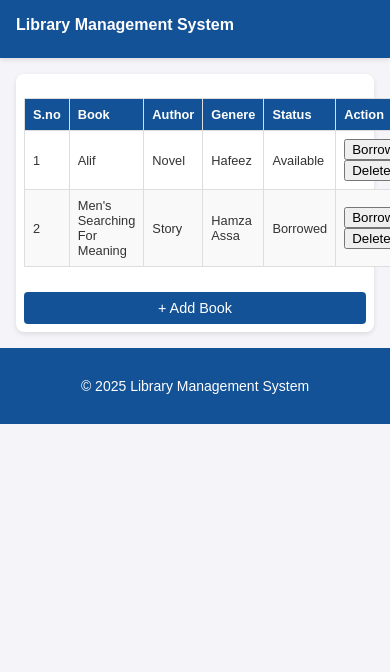
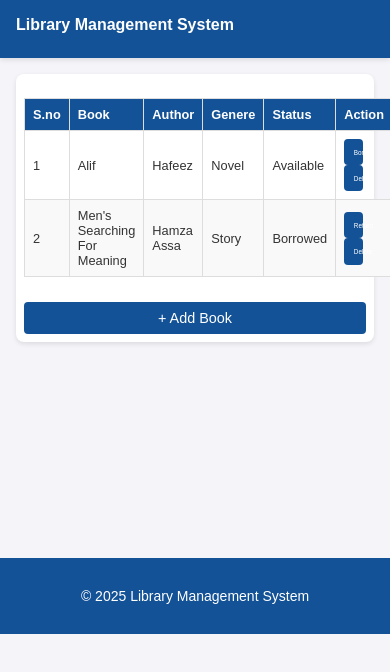
Before and after one commit to ullahhafeez321/Library_Management_System_React, a React (Create React App) app: page / in a window 390 px wide. Shown: the top 672 px of the page. Built offline with nearby package versions, Linux system fonts and the light colour scheme.

Commit message:
borrow functionallity maintained & minor changes

```diff
--- a/src/components/App.js
+++ b/src/components/App.js
@@ -8,21 +8,39 @@ export default function App() {
   const [book, setBook] = useState(initialBooks);
   const [showForm, setShowForm] = useState(false);
 
-  function handleShowForm(e) {
-    e.preventDefault();
+  function handleShowForm() {
     setShowForm((showForm) => !showForm);
   }
 
   function handleDeleteBook(id) {
-    setBook((book) => book.filter((book) => (book.id === id ? null : id)));
+    const alerts = window.confirm("Are you sure want to Delete the Book?");
+    if (!alerts) return;
+    setBook((book) => book.filter((book) => (book.id === id ? null : book)));
+  }
+
+  function handleBorrowBook(id) {
+    setBook((books) =>
+      books.map((book) =>
+        book.id === id
+          ? {
+              ...book,
+              status: book.status === "Available" ? "Borrowed" : "Available",
+            }
+          : book
+      )
+    );
   }
 
   return (
     <>
       <Navbar />
       <main className="container">
-        <BookList books={book} onDeleteBook={handleDeleteBook} />
-        <Button className="responsive-btn" onClick={handleShowForm}>
+        <BookList
+          books={book}
+          onDeleteBook={handleDeleteBook}
+          onBorrow={handleBorrowBook}
+        />
+        <Button className="show-btn" onClick={handleShowForm}>
           {showForm ? "Close" : "+ Add Book"}
         </Button>
         {showForm ? (
@@ -36,7 +54,7 @@ export default function App() {
   );
 }
 
-function BookList({ books, onDeleteBook }) {
+function BookList({ books, onDeleteBook, onBorrow }) {
   return (
     <table className="table">
       <thead>
@@ -67,6 +85,7 @@ function BookList({ books, onDeleteBook }) {
                 id={i + 1}
                 key={book.id}
                 onDeleteBook={onDeleteBook}
+                onBorrow={onBorrow}
               />
             ))
           )}
@@ -76,17 +95,21 @@ function BookList({ books, onDeleteBook }) {
   );
 }
 
-function Book({ book, id, onDeleteBook }) {
+function Book({ book, id, onDeleteBook, onBorrow }) {
   return (
     <tr>
       <td>{id}</td>
       <td>{book.book}</td>
+      <td>{book.author}</td>
       <td>{book.genere}</td>
-      <td>{book.author}</td>
       <td>{book.status}</td>
       <td>
-        <Button>Borrow</Button>
-        <Button onClick={() => onDeleteBook(book.id)}>Delete</Button>
+        <Button className="table-btn" onClick={() => onBorrow(book.id)}>
+          {book.status === "Available" ? "Borrow" : "Return"}
+        </Button>
+        <Button className="table-btn" onClick={() => onDeleteBook(book.id)}>
+          Delete
+        </Button>
       </td>
     </tr>
   );
--- a/src/index.css
+++ b/src/index.css
@@ -113,6 +113,24 @@ body {
   background-color: #0a68cd;
 }
 
+.table-btn {
+  margin-left: 0px;
+  margin-right: 5px;
+  width: 30%; /* Full width for buttons */
+  max-width: 200px;
+  padding: 0.75rem;
+  background-color: #135296;
+  color: #fff;
+  border: none;
+  border-radius: 4px;
+  cursor: pointer;
+  font-size: 1rem;
+}
+
+.table-btn:hover {
+  background-color: #0a68cd;
+}
+
 /* Footer */
 .footer {
   text-align: center;
@@ -120,7 +138,7 @@ body {
   background: #135296;
   color: #fff;
   font-size: 0.875rem;
-  margin-top: auto; /* Ensures footer stays at the bottom */
+  margin-top: 13.5rem; /* Ensures footer stays at the bottom */
 }
 
 /* Responsive Design */
@@ -154,6 +172,12 @@ body {
     width: 100%;
     font-size: 0.9rem;
   }
+  .table-btn {
+    width: 40%;
+
+    padding: 0.6rem;
+    font-size: 0.4rem;
+  }
 }
 
 @media (max-width: 480px) {
@@ -180,10 +204,13 @@ body {
   .form-group button {
     font-size: 0.85rem;
   }
+  .table-btn {
+    font-size: 0.4rem;
+  }
 }
 
 /* Responsive Button */
-.responsive-btn {
+.show-btn {
   margin-top: 25px;
   color: #fff;
   background-color: #135296;
@@ -197,7 +224,7 @@ body {
 }
 
 @media (max-width: 768px) {
-  .responsive-btn {
+  .show-btn {
     width: 100%; /* Full width for smaller screens */
     font-size: 0.9rem;
     padding: 0.5rem;
```
